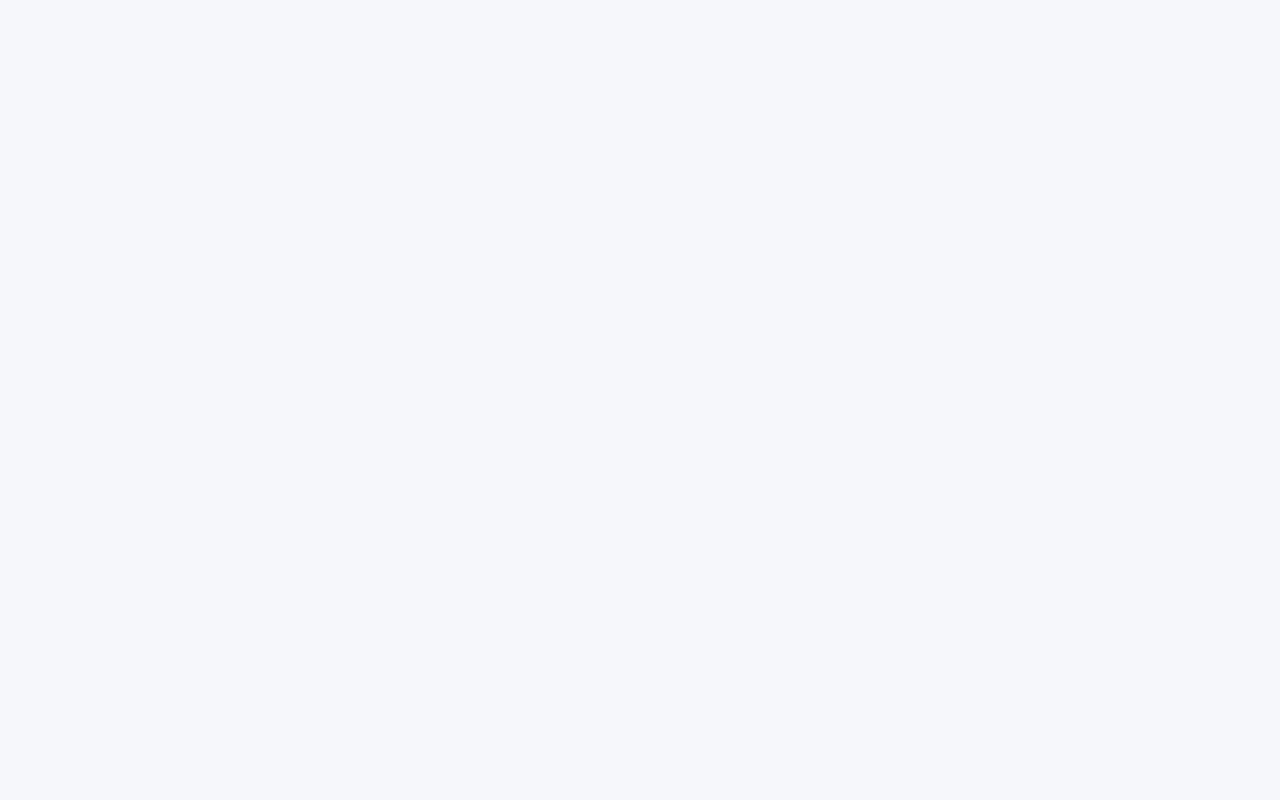
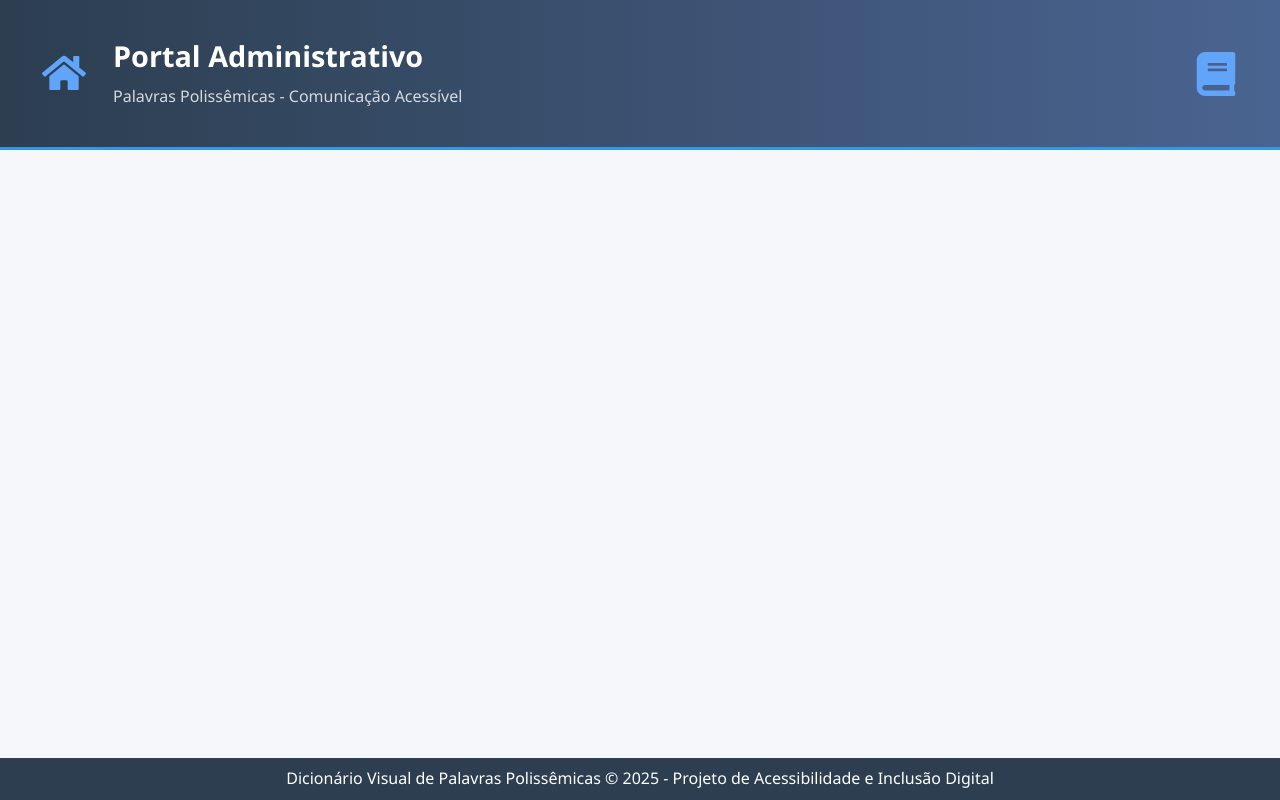
Before and after one commit to Nickpiers/DicionarioVisual, a React (Vite) app: page /admin-portal in a window 1280 px wide. Before the commit this address had no page. Built offline with nearby package versions, Linux system fonts and the light colour scheme.

Commit message:
adicionando redirecionamento pra tela de portal adm

```diff
--- a/package.json
+++ b/package.json
@@ -1,7 +1,7 @@
 {
   "name": "dicionariovisual",
   "private": true,
-  "version": "0.0.7",
+  "version": "0.0.8",
   "type": "module",
   "scripts": {
     "dev": "vite",
--- /dev/null
+++ b/src/AdminPortal/components/AdminPortalHome.jsx
@@ -0,0 +1,26 @@
+import { useNavigate } from "react-router-dom";
+import { Header } from "../../components/Header";
+import { paths } from "../../controllers/paths";
+
+export const AdminPortalHome = () => {
+  const navigate = useNavigate();
+
+  const renderFooter = () => (
+    <footer className="bg-[#2c3e50] text-white text-center p-2">
+      Dicionário Visual de Palavras Polissêmicas © 2025 - Projeto de
+      Acessibilidade e Inclusão Digital
+    </footer>
+  );
+
+  return (
+    <div className="flex flex-col h-screen">
+      <Header
+        onIconClick={() => {}}
+        isPortal
+        redirectAction={() => navigate(paths.dictionaryHome)}
+      />
+      <main className="flex flex-row overflow-hidden flex-1" />
+      {renderFooter()}
+    </div>
+  );
+};
--- a/src/DicionarioVisual.jsx
+++ b/src/DicionarioVisual.jsx
@@ -1,12 +1,13 @@
 import { BrowserRouter, Routes, Route } from "react-router-dom";
 import { Home } from "./components/Home";
+import { AdminPortalHome } from "./AdminPortal/components/AdminPortalHome";
 
 export const DicionarioVisual = () => {
   return (
     <BrowserRouter>
       <Routes>
         <Route path="/" element={<Home />} />
-        {/* <Route path="/pathExemplo" element={<PathExemplo />} /> */}
+        <Route path="/admin-portal" element={<AdminPortalHome />} />
       </Routes>
     </BrowserRouter>
   );
--- a/src/components/Header.jsx
+++ b/src/components/Header.jsx
@@ -1,8 +1,32 @@
-import { FaHome, FaSearch } from "react-icons/fa";
+import { FaHome, FaSearch, FaBuilding, FaBook } from "react-icons/fa";
+
+// prettier-ignore
+import { TITLE_DICTIONARY, TITLE_ADMIN_PORTAL } from '../controllers/constants'
 
 import "../style/Header.css";
 
-export const Header = ({ onIconClick, setSearchedWord }) => {
+export const Header = ({
+  onIconClick,
+  setSearchedWord,
+  isPortal = false,
+  redirectAction,
+}) => {
+  const headerTitle = isPortal ? TITLE_ADMIN_PORTAL : TITLE_DICTIONARY;
+  const redirectTitle = isPortal ? TITLE_DICTIONARY : TITLE_ADMIN_PORTAL;
+
+  const renderRedirectButton = () => (
+    <div className="logo">
+      <button
+        id="redirect-button"
+        title={redirectTitle}
+        className="redirect-button"
+        onClick={redirectAction}
+      >
+        {isPortal ? <FaBook /> : <FaBuilding />}
+      </button>
+    </div>
+  );
+
   return (
     <header>
       <div className="logo">
@@ -15,13 +39,15 @@ export const Header = ({ onIconClick, setSearchedWord }) => {
           <FaHome />
         </button>
         <div className="logo-text">
-          <h1 className="text-3xl font-bold mb-3">Dicionário Visual</h1>
+          <h1 className="text-3xl font-bold mb-3">{headerTitle}</h1>
           <p className="text-sm">
             Palavras Polissêmicas - Comunicação Acessível
           </p>
         </div>
       </div>
 
+      <div className="right-section">
+        {!isPortal && (
           <div className="relative max-w-[400px]">
             <FaSearch className="absolute left-4 top-1/2 transform -translate-y-1/2 text-white/80" />
             <input
@@ -31,6 +57,9 @@ export const Header = ({ onIconClick, setSearchedWord }) => {
               onChange={(event) => setSearchedWord(event.target.value)}
             />
           </div>
+        )}
+        {renderRedirectButton()}
+      </div>
     </header>
   );
 };
--- a/src/components/Home.jsx
+++ b/src/components/Home.jsx
@@ -2,8 +2,11 @@ import { useState } from "react";
 import { Header } from "./Header";
 import { WordsList } from "../Dictionary/components/WordsList";
 import { WordPresentation } from "../Dictionary/components/WordPresentation";
+import { useNavigate } from "react-router-dom";
+import { paths } from "../controllers/paths";
 
 export const Home = () => {
+  const navigate = useNavigate();
   const [searchedWord, setSearchedWord] = useState(null);
   const [selectedWord, setSelectedWord] = useState(null);
 
@@ -19,6 +22,7 @@ export const Home = () => {
       <Header
         onIconClick={() => setSelectedWord(null)}
         setSearchedWord={setSearchedWord}
+        redirectAction={() => navigate(paths.adminPortal)}
       />
       <main className="flex flex-row overflow-hidden flex-1">
         <div
--- /dev/null
+++ b/src/controllers/constants.js
@@ -0,0 +1,2 @@
+export const TITLE_DICTIONARY = "Dicionário Visual";
+export const TITLE_ADMIN_PORTAL = "Portal Administrativo";
--- /dev/null
+++ b/src/controllers/paths.js
@@ -0,0 +1,4 @@
+export const paths = {
+  dictionaryHome: "/",
+  adminPortal: "/admin-portal",
+};
--- a/src/style/Header.css
+++ b/src/style/Header.css
@@ -18,6 +18,23 @@ header {
   transition: all 0.2s ease-in-out;
   background-color: transparent;
   border: none;
+}
+
+.redirect-button {
+  padding: 0.75rem;
+  border-radius: 9999px;
+  font-size: 2.75rem;
+  color: #60a5fa;
+  cursor: pointer;
+  transition: all 0.2s ease-in-out;
+  background-color: transparent;
+  border: none;
+}
+
+.redirect-button:hover {
+  background-color: rgba(255, 255, 255, 0.2);
+  transform: scale(1.1);
+  color: #93c5fd;
 }
 
 .home-button:hover {
@@ -45,3 +62,9 @@ header {
   font-size: 1rem;
   opacity: 0.8;
 }
+
+.right-section {
+  display: flex;
+  align-items: center;
+  gap: 20px;
+}
```
Also changed, not shown: 2 other files (tests, documents, lock files or other folders). Lines whose indentation alone changed are shown as unchanged.
